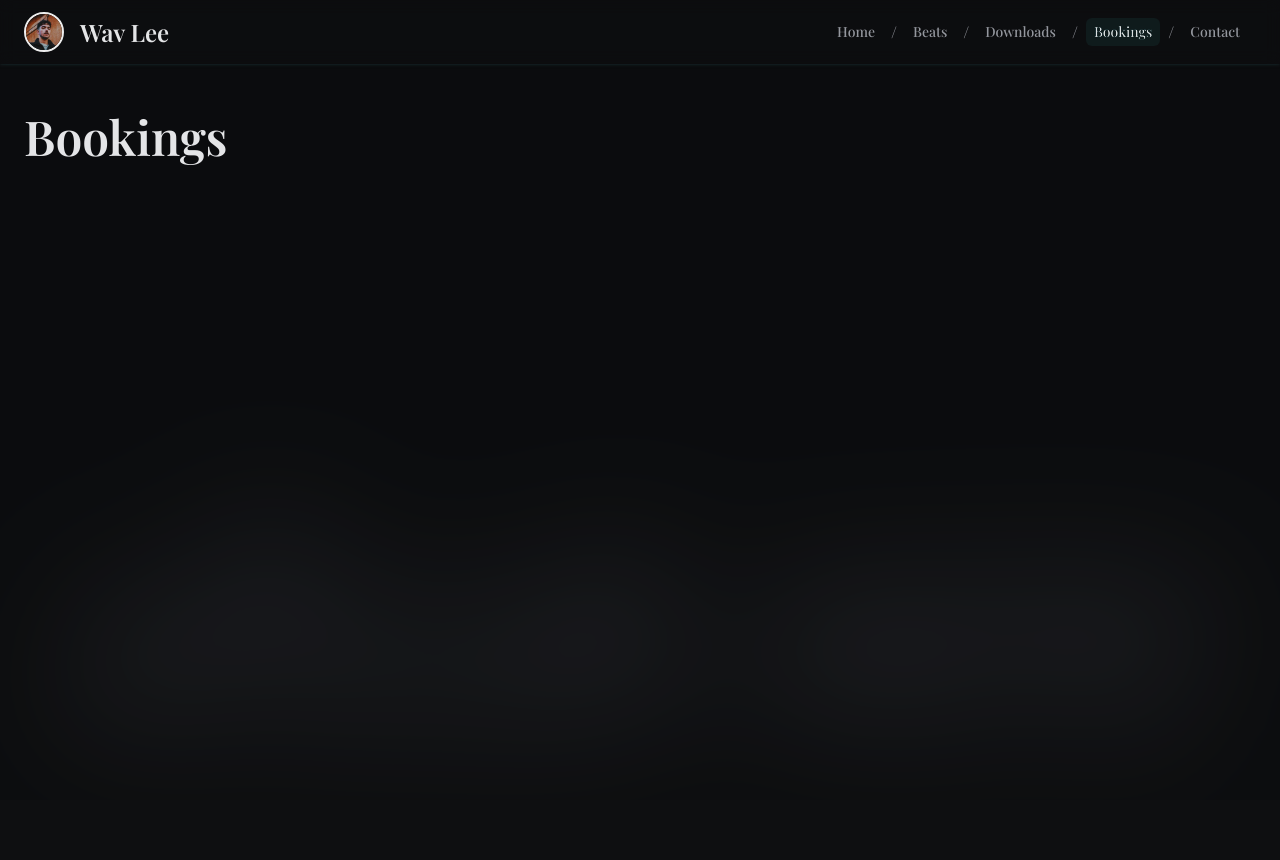
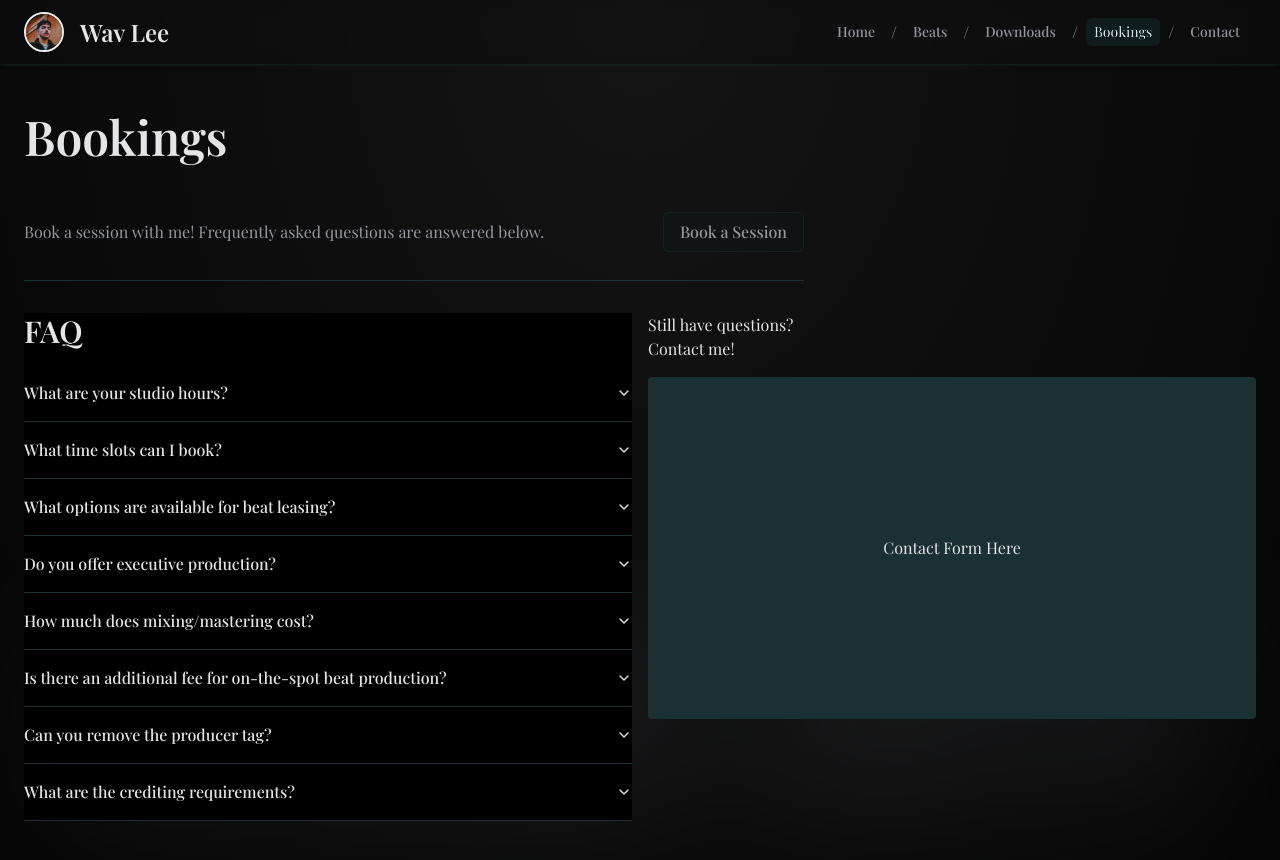
Before and after one commit to junkmasterjim/wavlee, a Next.js app: page /bookings in a window 1280 px wide. Shown: the top 860 px of the page. Before the commit the page ends 800 px from the top, so only its background shows below. Built offline with nearby package versions, Linux system fonts and the light colour scheme.

Commit message:
Add @radix-ui/react-accordion component and update product card layout

```diff
--- a/app/bookings/page.tsx
+++ b/app/bookings/page.tsx
@@ -1,10 +1,138 @@
+import {
+	Accordion,
+	AccordionContent,
+	AccordionItem,
+	AccordionTrigger,
+} from "@/components/ui/accordion";
+import { Button } from "@/components/ui/button";
+import { Separator } from "@/components/ui/separator";
+import { cn } from "@/lib/utils";
+
+const FAQ: { q: string; a: string | string[]; footnote?: string }[] = [
+	{
+		q: "What are your studio hours?",
+		a: [
+			"Studio hours are listed below:",
+			"Weekdays: 8pm-12am",
+			"Weekends: 3pm-12am",
+		],
+	},
+	{
+		q: "What time slots can I book?",
+		a: [
+			"Available time slots are listed below:",
+			"2h @ $60",
+			"4h @ $120",
+			"6h @ $200",
+			"8h @ $260",
+			"10h @ $340",
+		],
+	},
+	{
+		q: "What options are available for beat leasing?",
+		a: [
+			"I offer three options:",
+			"Basic MP3 for $45, which includes 3000 streams and 25% splits.",
+			"WAV + Stems for $65, which includes 5000 streams and 20% splits. ",
+			"Exclusive & Custom for $150, which offers unlimited streams and 0% splits.",
+		],
+	},
+	{
+		q: "Do you offer executive production?",
+		a: [
+			"My executive prod. rates are listed below: ",
+			"Up to 4 tracks @ $400",
+			"Up to 8 tracks @ $800 ",
+			"Up to 12 tracks @ $1000 ",
+		],
+		footnote: "All options include unlimited streams and 10% splits.",
+	},
+	{
+		q: "How much does mixing/mastering cost?",
+		a: "The charge is $40 per track for mixing, editing, and mastering.",
+	},
+	{
+		q: "Is there an additional fee for on-the-spot beat production?",
+		a: "Yes, there is a $50 fee per instrumental for additional mid-session production.",
+	},
+	{
+		q: "Can you remove the producer tag?",
+		a: "Yes, there is a $50 fee for tag removal.",
+	},
+	{
+		q: "What are the crediting requirements?",
+		a: "Credit must be given to Wav Lee in the title of each track, on the project cover art, and/or in the credits for the production of the instrumental(s) upon release, unless otherwise agreed upon.",
+	},
+];
+
 const Page = () => {
 	return (
 		<section className="container w-full">
-			<div className="lg:prose-xl prose">
+			<div className="lg:prose-xl prose text-muted-foreground prose-headings:text-foreground">
 				<h1 className="text-3xl sm:text-5xl leading-relaxed text-foreground font-semibold">
 					Bookings
 				</h1>
+				<span className="flex justify-between items-center gap-4">
+					<p className="text-muted-foreground text-base">
+						Book a session with me! Frequently asked questions are answered
+						below.
+					</p>
+					<Button
+						className="text-base border-muted/50 bg-muted/10 backdrop-blur-sm"
+						variant={"outline"}
+					>
+						Book a Session
+					</Button>
+				</span>
+				<Separator className="mt-4" />
+			</div>
+			<div className="mt-8 grid lg:grid-flow-col grid-flow-row gap-4 auto-cols-fr">
+				<div className="max-w-prose bg-black">
+					<Accordion type="single" collapsible>
+						<h3 className="text-2xl sm:text-3xl leading-relaxed text-foreground font-semibold mb-4">
+							FAQ
+						</h3>
+						{FAQ.map((item, i) => (
+							<AccordionItem className="border-muted" key={i} value={`${i}`}>
+								<AccordionTrigger>{item.q}</AccordionTrigger>
+								{item.a instanceof Array ? (
+									<AccordionContent>
+										<ul>
+											{item.a.map((li, i) => (
+												<li key={i} className={cn(i > 0 && "mt-1 ml-4")}>
+													{i > 0 && "- "} {li}
+													{item.footnote && i === item.a.length - 1 && (
+														<span className="block text-xs text-muted-foreground mt-1">
+															{item.footnote}
+														</span>
+													)}
+												</li>
+											))}
+										</ul>
+									</AccordionContent>
+								) : (
+									<AccordionContent>
+										{item.a}
+										{item.footnote && (
+											<span className="block text-xs text-muted-foreground mt-1">
+												{item.footnote}
+											</span>
+										)}
+									</AccordionContent>
+								)}
+							</AccordionItem>
+						))}
+					</Accordion>
+				</div>
+				<div className="max-w-prose space-y-4">
+					<div>
+						<h1>Still have questions?</h1>
+						<h2>Contact me!</h2>
+					</div>
+					<div className="aspect-video bg-accent rounded flex justify-center items-center">
+						Contact Form Here
+					</div>
+				</div>
 			</div>
 		</section>
 	);
--- a/app/downloads/page.tsx
+++ b/app/downloads/page.tsx
@@ -18,6 +18,23 @@ const Page = () => {
 
 			<div className="flex mt-8 gap-3 flex-wrap justify-stretch">
 				{/* Card */}
+				<ProductCard />
+				<ProductCard />
+				<ProductCard />
+				<ProductCard />
+				<ProductCard />
+				<ProductCard />
+				<ProductCard />
+				<ProductCard />
+			</div>
+		</section>
+	);
+};
+
+export default Page;
+
+const ProductCard = () => {
+	return (
 		<div className="bg-muted-foreground/5 text-muted-foreground backdrop-blur p-2 aspect-[5/7] rounded-sm space-y-4 border border-muted/50">
 			<div className="aspect-square relative size-60">
 				<Image className="rounded-sm" src="" fill alt="" />
@@ -33,9 +50,5 @@ const Page = () => {
 				Download
 			</Button>
 		</div>
-			</div>
-		</section>
 	);
 };
-
-export default Page;
--- a/app/layout.tsx
+++ b/app/layout.tsx
@@ -17,7 +17,13 @@ export default function RootLayout({
 }) {
 	return (
 		<html lang="en">
-			<body className={cn(playfair, "relative")}>
+			<body
+				className={cn(playfair, "relative")}
+				style={{
+					background:
+						"radial-gradient(ellipse at top center, #191919 0%, #050505 100%)",
+				}}
+			>
 				<Navbar />
 				<Image
 					src={"/wavLee.jpeg"}
--- /dev/null
+++ b/components/ui/accordion.tsx
@@ -0,0 +1,58 @@
+"use client"
+
+import * as React from "react"
+import * as AccordionPrimitive from "@radix-ui/react-accordion"
+import { ChevronDown } from "lucide-react"
+
+import { cn } from "@/lib/utils"
+
+const Accordion = AccordionPrimitive.Root
+
+const AccordionItem = React.forwardRef<
+  React.ElementRef<typeof AccordionPrimitive.Item>,
+  React.ComponentPropsWithoutRef<typeof AccordionPrimitive.Item>
+>(({ className, ...props }, ref) => (
+  <AccordionPrimitive.Item
+    ref={ref}
+    className={cn("border-b", className)}
+    {...props}
+  />
+))
+AccordionItem.displayName = "AccordionItem"
+
+const AccordionTrigger = React.forwardRef<
+  React.ElementRef<typeof AccordionPrimitive.Trigger>,
+  React.ComponentPropsWithoutRef<typeof AccordionPrimitive.Trigger>
+>(({ className, children, ...props }, ref) => (
+  <AccordionPrimitive.Header className="flex">
+    <AccordionPrimitive.Trigger
+      ref={ref}
+      className={cn(
+        "flex flex-1 items-center justify-between py-4 font-medium transition-all hover:underline [&[data-state=open]>svg]:rotate-180",
+        className
+      )}
+      {...props}
+    >
+      {children}
+      <ChevronDown className="h-4 w-4 shrink-0 transition-transform duration-200" />
+    </AccordionPrimitive.Trigger>
+  </AccordionPrimitive.Header>
+))
+AccordionTrigger.displayName = AccordionPrimitive.Trigger.displayName
+
+const AccordionContent = React.forwardRef<
+  React.ElementRef<typeof AccordionPrimitive.Content>,
+  React.ComponentPropsWithoutRef<typeof AccordionPrimitive.Content>
+>(({ className, children, ...props }, ref) => (
+  <AccordionPrimitive.Content
+    ref={ref}
+    className="overflow-hidden text-sm transition-all data-[state=closed]:animate-accordion-up data-[state=open]:animate-accordion-down"
+    {...props}
+  >
+    <div className={cn("pb-4 pt-0", className)}>{children}</div>
+  </AccordionPrimitive.Content>
+))
+
+AccordionContent.displayName = AccordionPrimitive.Content.displayName
+
+export { Accordion, AccordionItem, AccordionTrigger, AccordionContent }
--- a/package.json
+++ b/package.json
@@ -9,6 +9,7 @@
     "lint": "next lint"
   },
   "dependencies": {
+    "@radix-ui/react-accordion": "^1.1.2",
     "@radix-ui/react-dialog": "^1.0.5",
     "@radix-ui/react-separator": "^1.0.3",
     "@radix-ui/react-slot": "^1.0.2",
```
Also changed, not shown: 1 other file (tests, documents, lock files or other folders). Lines whose indentation alone changed are shown as unchanged.
